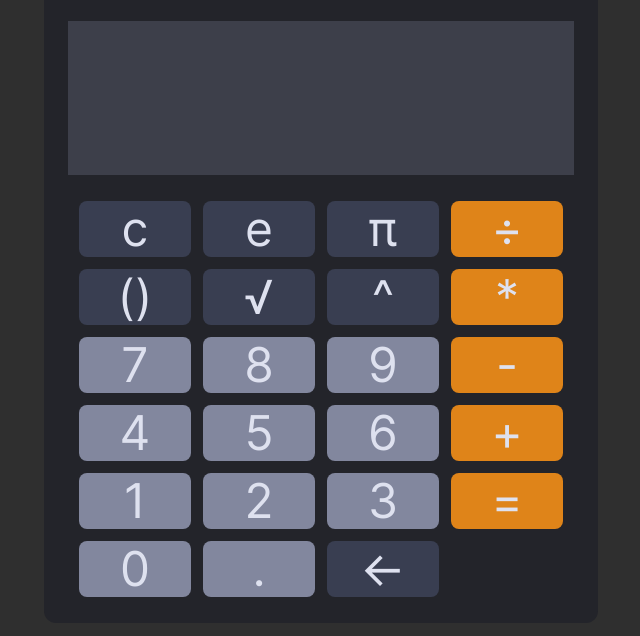
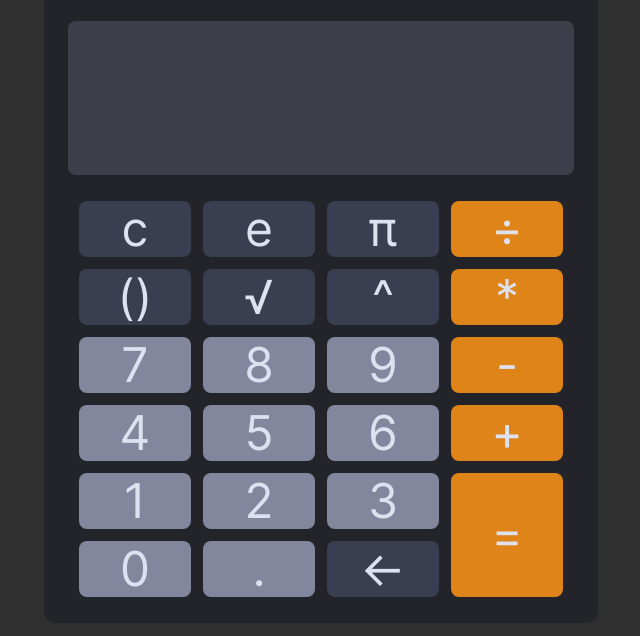
Before and after one commit to KirillShcherbinko/frontend-calculator, a website built with webpack: page src/index.html in a window 1280 px wide. Shown: the part 134-770 px from the top of the page, without its empty margins (319-959 px from the left). Built offline with nearby package versions, Linux system fonts and the light colour scheme.

Commit message:
feat(styles): added styles for long button

```diff
--- /dev/null
+++ b/src/blocks/calculator/__button/_long/calculator__button_long.css
@@ -0,0 +1,7 @@
+.calculator__button_long {
+  grid-column: 4;
+  grid-row: 5 / span 2;
+  display: flex;
+  justify-content: center;
+  align-items: center;
+}
--- a/src/blocks/calculator/__screen/calculator__screen.css
+++ b/src/blocks/calculator/__screen/calculator__screen.css
@@ -8,6 +8,7 @@
   margin: 0 clamp(8px, 2vw, 24px);
   width: 62vmin;
   height: 18vmin;
+  border-radius: 1vmin;
 }
 
 @media screen and (max-width: 240px) {
--- a/src/blocks/calculator/calculator.css
+++ b/src/blocks/calculator/calculator.css
@@ -2,6 +2,7 @@
 @import url("./__button/calculator__button.css");
 @import url("./__button/_color/calculator__button_color_grey.css");
 @import url("./__button/_color/calculator__button_color_orange.css");
+@import url("./__button/_long/calculator__button_long.css");
 @import url("./__container/calculator__container.css");
 @import url("./__error-message/calculator__error-message.css");
 @import url("./__image/calculator__image.css");
--- a/src/components/Expression.js
+++ b/src/components/Expression.js
@@ -53,7 +53,6 @@ export class Expression {
     // Добавление нового символа к выражению
     this.expression += newSymbol;
 
-    console.log(this.expression);
     return this.expression;
   }
 
--- a/src/components/index.js
+++ b/src/components/index.js
@@ -51,13 +51,14 @@ buttons.forEach(button => {
       try {
         // Получение выражения
         let curExpression = expression.validateExpression();
+        console.log(curExpression);
 
         // Преобразование выражения к необходимому виду
         curExpression = curExpression.replace(/÷/g, "/");
         curExpression = curExpression.replace(/π/g, "pi");
 
         // Получение результата
-        const result = evaluate(curExpression);
+        const result = evaluate(curExpression).toString();
         inputElement.textContent = result;
 
         // Обновление полей объекта новыми значениями
@@ -70,7 +71,7 @@ buttons.forEach(button => {
           errorMessage: ""
         });
       } catch(err) {
-        const errorMessage = /[а-яА-ЯёЁ]/.test(err.messge) ? err.message : "Неверный формат";
+        const errorMessage = /[а-яА-ЯёЁ]/.test(err.message) ? err.message : "Неверный формат";
         errorMessageElement.textContent = errorMessage;
         saveState({
           expression: expression.getExpression(),
@@ -94,6 +95,4 @@ buttons.forEach(button => {
       });
     });
   }
-})
-
-console.log(evaluate("1.e9"))
+});
--- a/src/index.html
+++ b/src/index.html
@@ -4,6 +4,7 @@
   <meta charset="UTF-8">
   <meta name="viewport" content="width=device-width, initial-scale=1.0">
   <title>Frontend Calculator</title>
+  <link rel="icon" href="<%=require('./images/icon.png')%>" type="image/x-icon">
 </head>
 <body class="page">
   <form class="calculator">
@@ -38,7 +39,7 @@
       <button class="calculator__button">1</button>
       <button class="calculator__button">2</button>
       <button class="calculator__button">3</button>
-      <button class="calculator__button calculator__button_color_orange">=</button>
+      <button class="calculator__button calculator__button_color_orange calculator__button_long">=</button>
       <button class="calculator__button">0</button>
       <button class="calculator__button">.</button>
       <button class="calculator__button calculator__button_color_grey">←</button>
```
Also changed, not shown: src/images/icon.png (added).
